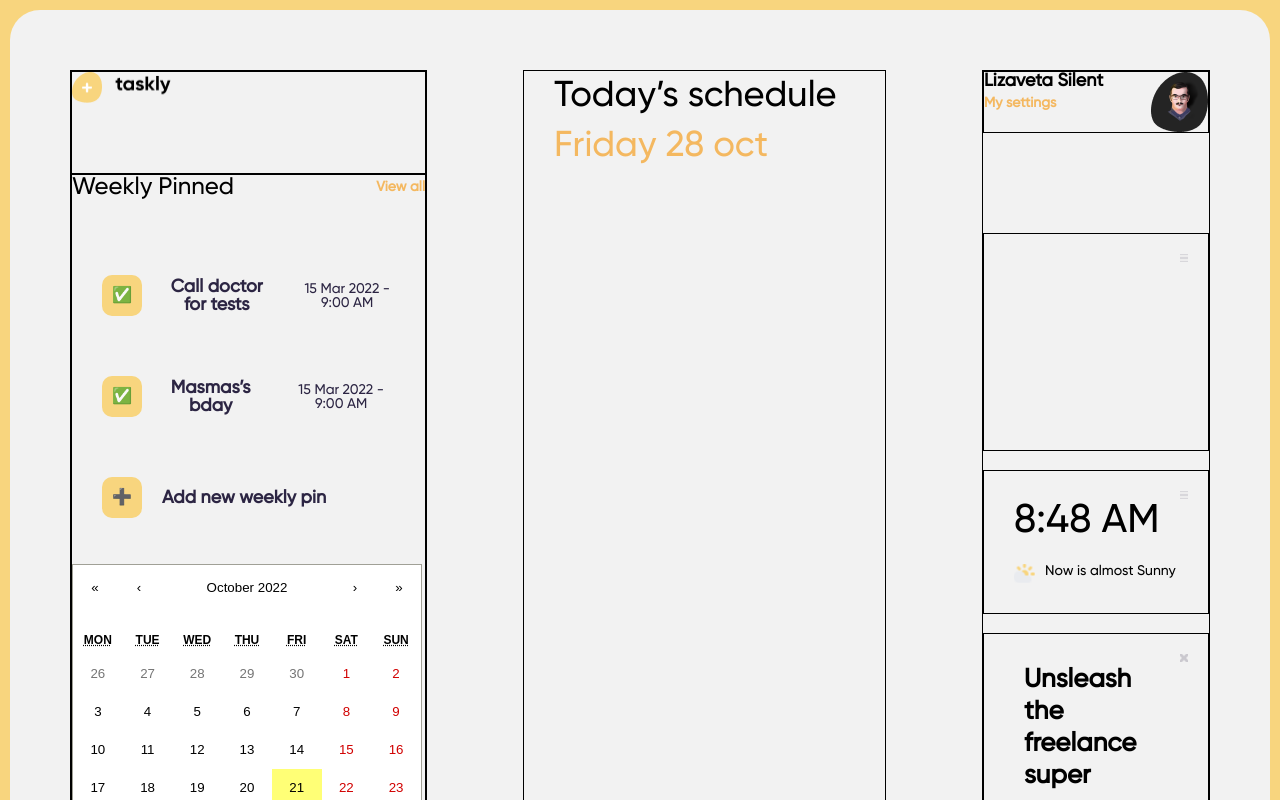
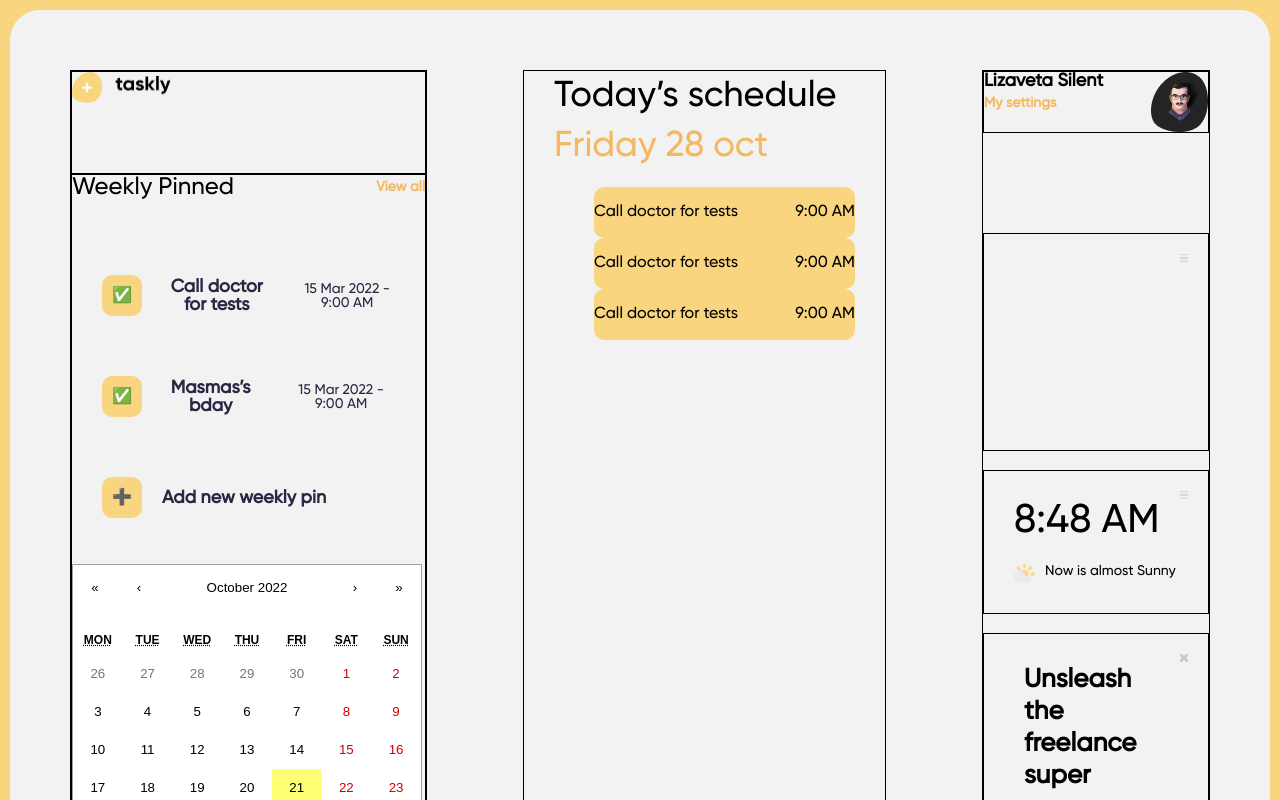
Before and after one commit to lizasilent/taskly, a React (Create React App) app: page / in a window 1280 px wide. Shown: the top 800 px of the page. Built offline with nearby package versions, Linux system fonts and the light colour scheme.

Commit message:
middle column

```diff
--- a/src/App.css
+++ b/src/App.css
@@ -32,7 +32,6 @@
   border: 1px solid black;
   display: flex;
   flex-direction: column;
-  align-items: ;
 }
 
 .middle {
@@ -298,3 +297,22 @@
   padding: 10px;
   background-color: #f8d57e;
 }
+
+.middle__list{
+  list-style: none;
+}
+
+.middle__item {
+  background-color: #f8d57e;
+  border-radius: 10px;
+}
+
+.middle__item::before {
+
+}
+
+.middle__text-block {
+  display: flex;
+  flex-direction: row;
+  justify-content: space-between;
+}
--- a/src/components/CenterMenu.js
+++ b/src/components/CenterMenu.js
@@ -11,7 +11,29 @@ function CenterMenu() {
         <p className="text">Today’s schedule</p>
         <p className="text yellow">Friday 28 oct</p>
         </div>
-        <div></div>
+
+        <div className="middle__list-block">
+        <ul className="middle__list">
+            <li className="middle__item">
+              <div className="middle__text-block">
+                <p>Call doctor for tests</p>
+                <p>9:00 AM</p>
+              </div>
+            </li>
+            <li className="middle__item">
+              <div className="middle__text-block">
+                <p>Call doctor for tests</p>
+                <p>9:00 AM</p>
+              </div>
+            </li>
+            <li className="middle__item">
+              <div className="middle__text-block">
+                <p>Call doctor for tests</p>
+                <p>9:00 AM</p>
+              </div>
+            </li>
+            </ul>
+        </div>
 
        </div>
 
--- a/src/components/LeftMenu.js
+++ b/src/components/LeftMenu.js
@@ -2,8 +2,12 @@ import React from "react";
 import logo from "../images/Logo2.png";
 import Calendar from "react-calendar";
 import "react-calendar/dist/Calendar.css";
+import useState from "react";
 
 function LeftMenu() {
+
+
+
   return (
     <div className="left">
       <div className="logo">
@@ -40,7 +44,10 @@ function LeftMenu() {
             </li>
           </ul>
         </div>
-        <Calendar />
+
+
+        <Calendar className="calendar" locale={"en-EN"} />
+
       </div>
     </div>
   );
```
